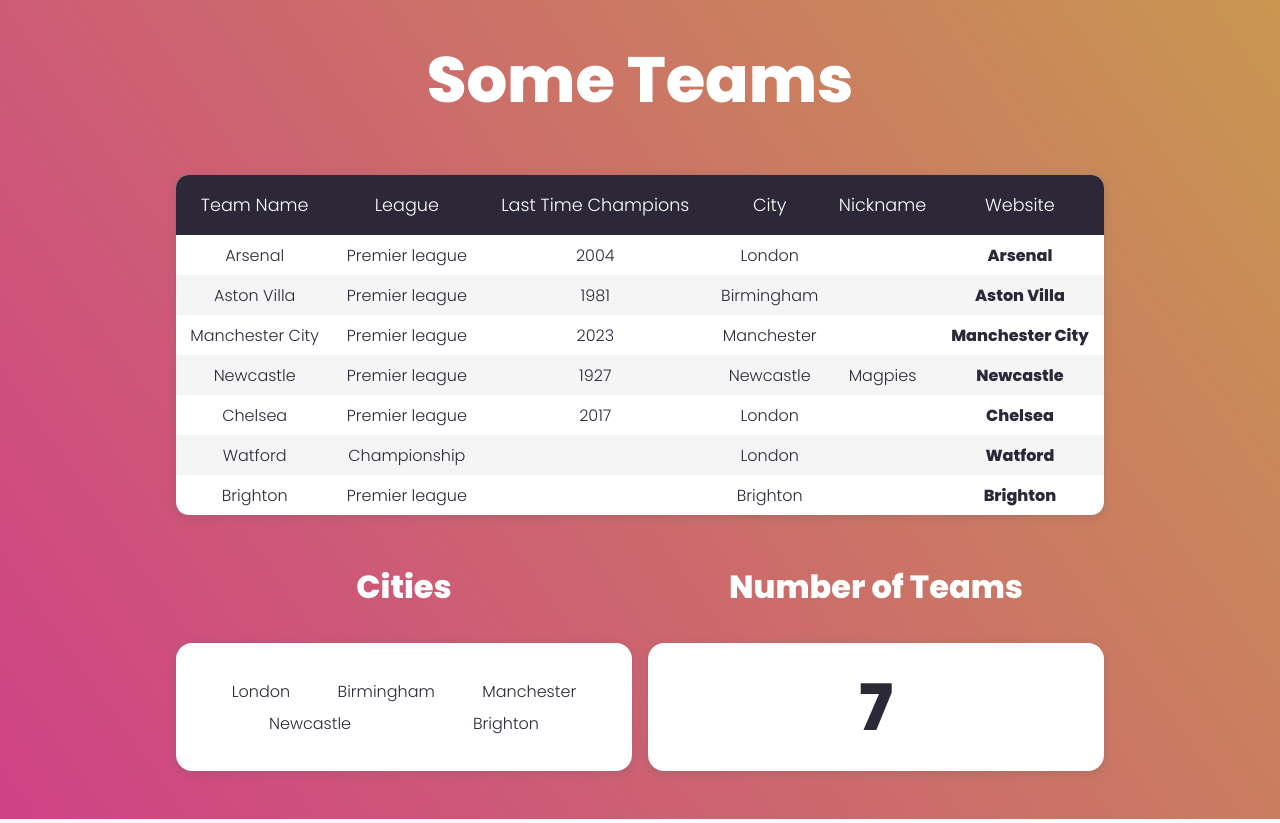
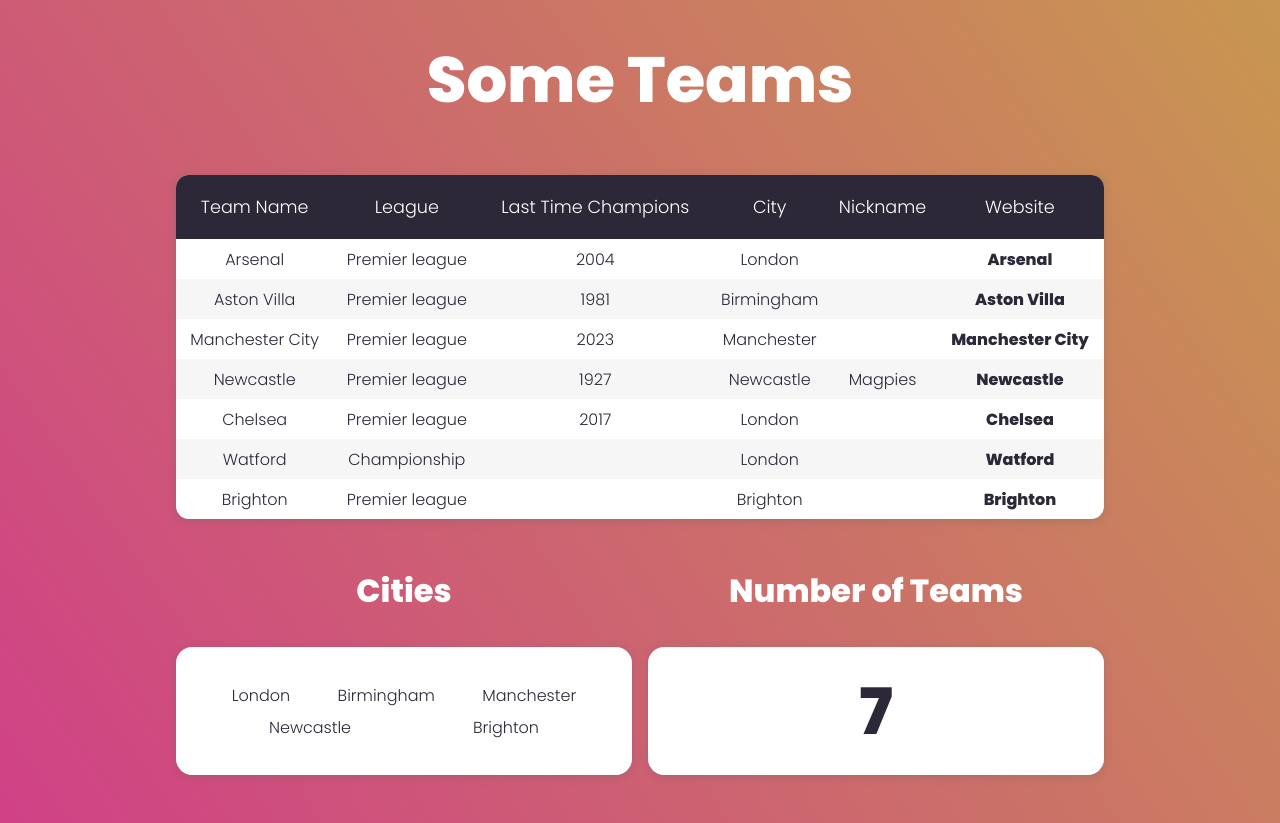
Before and after one commit to Karlsson2/some-teams, a PHP site: page / in a window 1280 px wide. Run offline with PHP 8.4, Linux system fonts and the light colour scheme.

Commit message:
added comments to php functions and organized css file, changed index around with different classes

```diff
--- a/functions/cities.php
+++ b/functions/cities.php
@@ -1,10 +1,10 @@
 <?php
     require __DIR__ . "../../data/data.php";
-
+    /*grabbing each of the cities and putting them in an array*/
     $cities = array();
     foreach ($teams as $team) {
         $cities[] = $team['city'];
     }
-
+    /*removing duplicated using array_unique*/
     $uniqueCities = array_unique($cities);
 ?>
--- a/functions/teams-table.php
+++ b/functions/teams-table.php
@@ -2,15 +2,19 @@
     require __DIR__ . "../../data/data.php";
 ?>
 
-<?php  foreach($teams as $key => $team) : ?>
+<!-- foreach loop that goes through each of the teams within the teams array and fetches the information within the array!-->
+
+<?php foreach($teams as $key => $team) : ?>
     <tr>
         <td><?= $key?></td>
         <td><?= $team['league']?></td>
         <td><?= $team['last-time-champions']?></td>
         <td><?= $team['city']?></td>
+        <!-- if statement to catch the arrays that dont contain nickname keys -->
         <?php if(array_key_exists("nickname", $team)) : ?>
             <td><?= $team['nickname']?></td>
         <?php else :?>
+            <!--if they dont have the nickname key print an empty table cell -->
             <td></td>
         <?php endif;?>
         <td><a href="<?= $team['url']?>"><?= $key?></td>
--- a/header.php
+++ b/header.php
@@ -3,6 +3,7 @@
   <head>
     <meta charset="utf-8" />
     <title>Some teams</title>
+    <link rel="icon" type="image/x-icon" href="/images/premier.ico">
     <link rel="stylesheet" href="styles.css"/>
     <link rel="preconnect" href="https://fonts.googleapis.com">
     <link rel="preconnect" href="https://fonts.gstatic.com" crossorigin>
--- a/index.php
+++ b/index.php
@@ -5,7 +5,7 @@
 ?>
 <main>
     <div class="content-column">
-        <table class="football-table">
+        <table>
             <thead>
                 <tr>
                     <td>Team Name</td>
--- a/styles.css
+++ b/styles.css
@@ -1,7 +1,7 @@
 :root{
     --white: #fff;
     --dark-grey: #2c2838;
-    --light-grey: #f5f5f5;
+    --light-grey: #f6f6f6;
 }
 *{
     box-sizing:border-box;
@@ -22,6 +22,16 @@ main {
     margin:0 auto;
     width:80vw;
 }
+h1{
+    font-size:64px;
+    color: var(--white);
+}
+h2{
+    font-size:32px;
+    text-align:center;
+    color: var(--white);
+    margin-top:2rem;
+}
 .content-column {
     padding:3em;
     width:100%;
@@ -30,9 +40,9 @@ main {
     flex-wrap: wrap;
     gap:1rem;
 }
-.content-column h2{
-    margin-top:2rem;
-}
+
+/*Styling of the columns containing the cities*/
+
 .cities-column {
     width:calc(50% - 0.5rem);
 }
@@ -53,6 +63,9 @@ main {
 .city {
     padding: 0 1rem;
 }
+
+/*Styling of the column containing the number of teams*/
+
 .teams-column{
     width:calc(50% - 0.5rem);
 }
@@ -71,15 +84,9 @@ main {
     font-weight:bold;
     color: var(--dark-grey);
 }
-h1{
-    font-size:64px;
-    color: var(--white);
-}
-h2{
-    font-size:32px;
-    text-align:center;
-    color: var(--white);
-}
+
+/*Styling of the Table*/
+
 table {
     width:100%;
     border-radius:0.8rem;
@@ -93,7 +100,7 @@ table tr {
     height: 2.5rem;
 }
 table thead tr {
-    height: 60px;
+    height: 4rem;
     background: var(--dark-grey);
     font-size: 1.1rem;
     color: var(--white);
```
Also changed, not shown: images/premier.ico (added), 1 other file.
